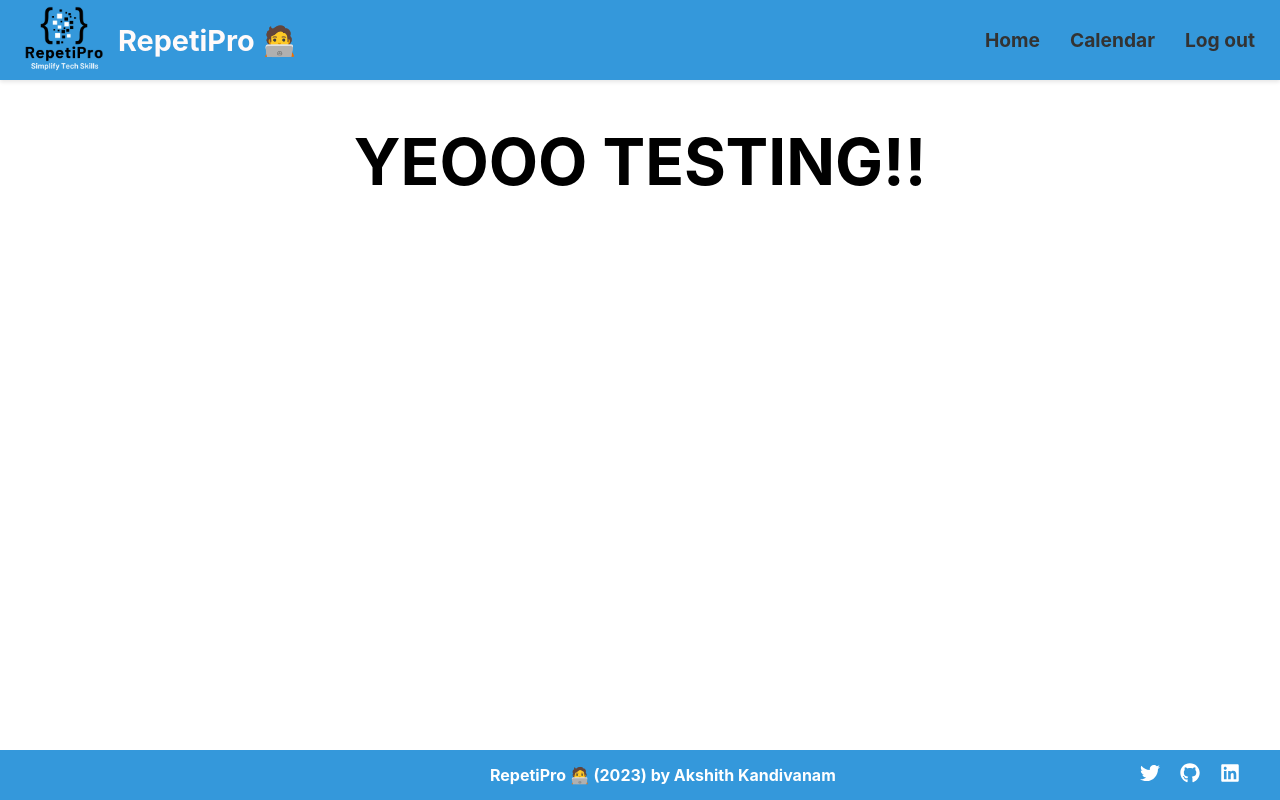
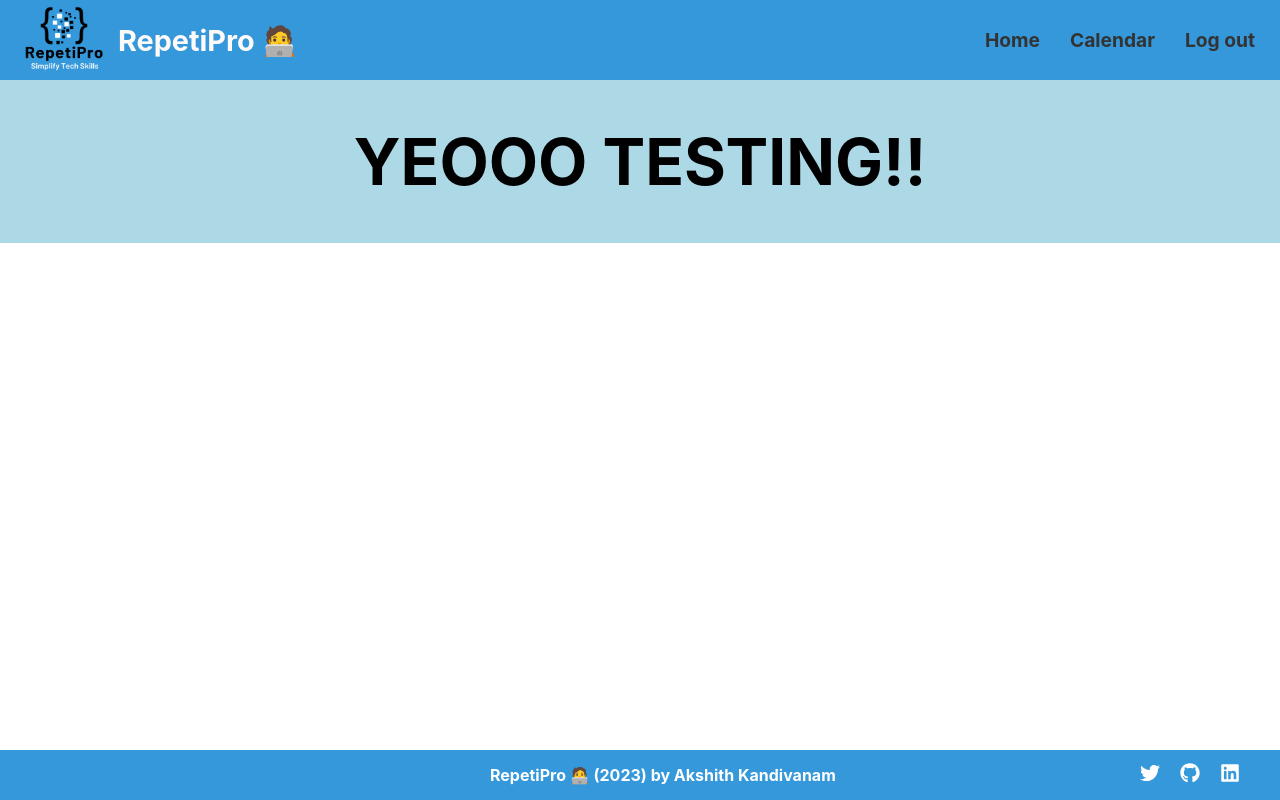
Before and after one commit to akkik04/AlgoRepeat, a React (Create React App) app in the folder client/: page /home in a window 1280 px wide. Built offline with nearby package versions, Linux system fonts and the light colour scheme.

Commit message:
Incorporated log-out cooperation with backend

```diff
--- a/client/src/components/dashboardNavbar/dashboardNavbar.js
+++ b/client/src/components/dashboardNavbar/dashboardNavbar.js
@@ -1,16 +1,38 @@
 import React from 'react';
+import axios from 'axios';
 import '../../styles/dashboardNavbar/dashboardNavbar.css'
 import logo from '../../assets/REPETIPRO.png';
 
 function DashboardNavbar() {
+
+  async function handleLogout() {
+    try {
+      const response = await axios.get(`${process.env.REACT_APP_BACKEND_URL}/logout`, {
+        headers: {
+          Authorization: `Bearer ${getAuthToken()}`,
+          'Cache-Control': 'no-cache',
+        }
+      });
+      console.log(response.data);
+    } catch (error) {
+      console.error(error.response.data);
+      alert(error.response.data);
+    }
+  }
+
+  function getAuthToken() {
+    const authToken = document.cookie.split('; ').find(row => row.startsWith('authToken=')).split('=')[1];
+    return authToken;
+  }
+
   return (
     <nav className="navbar">
       <div className="navbar-left">
         <a href='/home'>
-        <img src={logo} alt="Repetipro Logo" className="navbar-logo" />
+          <img src={logo} alt="Repetipro Logo" className="navbar-logo" />
         </a>
         <a href='/home'>
-        <h1 className="navbar-brand">RepetiPro 🧑‍💻</h1>
+          <h1 className="navbar-brand">RepetiPro 🧑‍💻</h1>
         </a>
       </div>
       <ul className="navbar-right">
@@ -21,7 +43,7 @@ function DashboardNavbar() {
           <a className="nav-link" href="/calendar">Calendar</a>
         </li>
         <li className="nav-item">
-          <a className="nav-link" href="/logout">Log out</a>
+          <a className="nav-link" href="/" onClick={handleLogout}>Log out</a>
         </li>
       </ul>
     </nav>
--- a/client/src/pages/home/home.js
+++ b/client/src/pages/home/home.js
@@ -1,8 +1,9 @@
 import React from 'react';
+import '../../styles/home/home.css'
 
 const Home = () => {
   return (
-    <div className="home">
+    <div className="home-container">
       <div className="header">
         <h1>YEOOO TESTING!!</h1>
       </div>
--- /dev/null
+++ b/client/src/styles/home/home.css
@@ -0,0 +1,4 @@
+.home-container {
+    background-color: lightblue;
+    height: 100%;
+}
```
